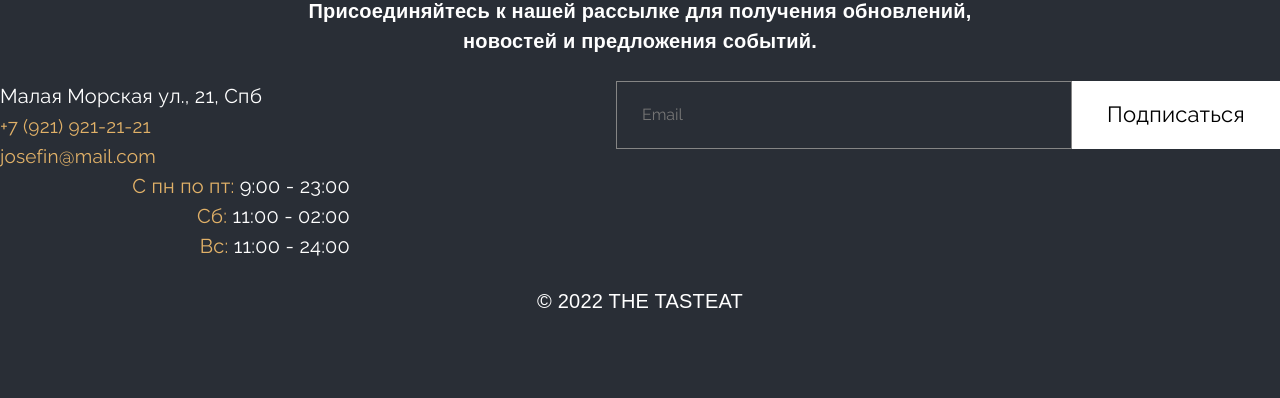
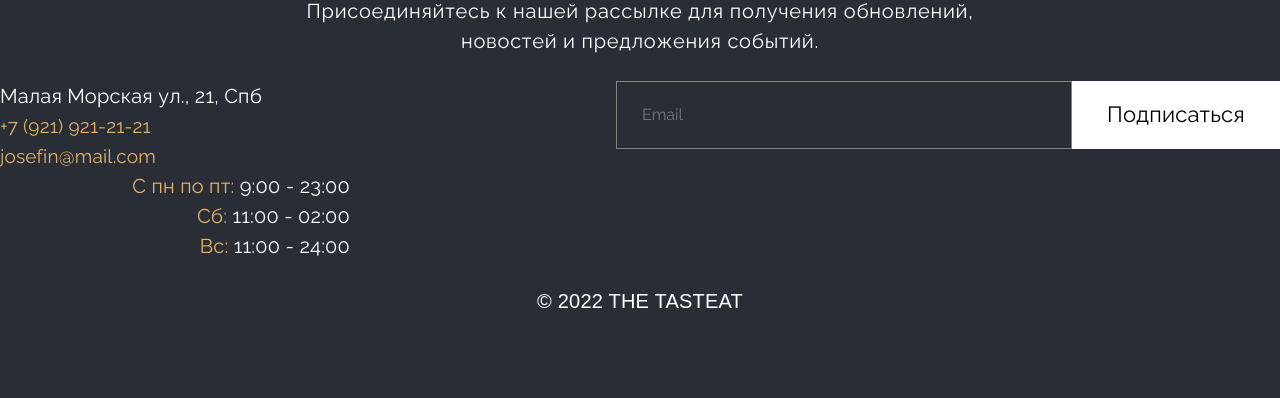
Before and after one commit to BLazzeD21/Figma-TasteEat, a plain HTML site: page src/index.html in a window 1280 px wide. Shown: the part 8947-9345 px from the top of the page. Drawn offline with Linux system fonts and the light colour scheme.

```diff
--- a/src/sass/style.sass
+++ b/src/sass/style.sass
@@ -642,12 +642,14 @@ li
         color: #FFFFFF
 
     .mailing_title
-        font-family: 'Gothic', sans-serif
+
         margin-top: 10px
         font-size: 20px
         line-height: 30px
+        font-style: normal
+        font-weight: 300
         text-align: center
-        letter-spacing: 0.2px
+        letter-spacing: 0.75px
         color: #FFFFFF
 
 .footer_main
```
Also changed, not shown: src/css/style.css, src/css/style.min.css, 2 other files.
